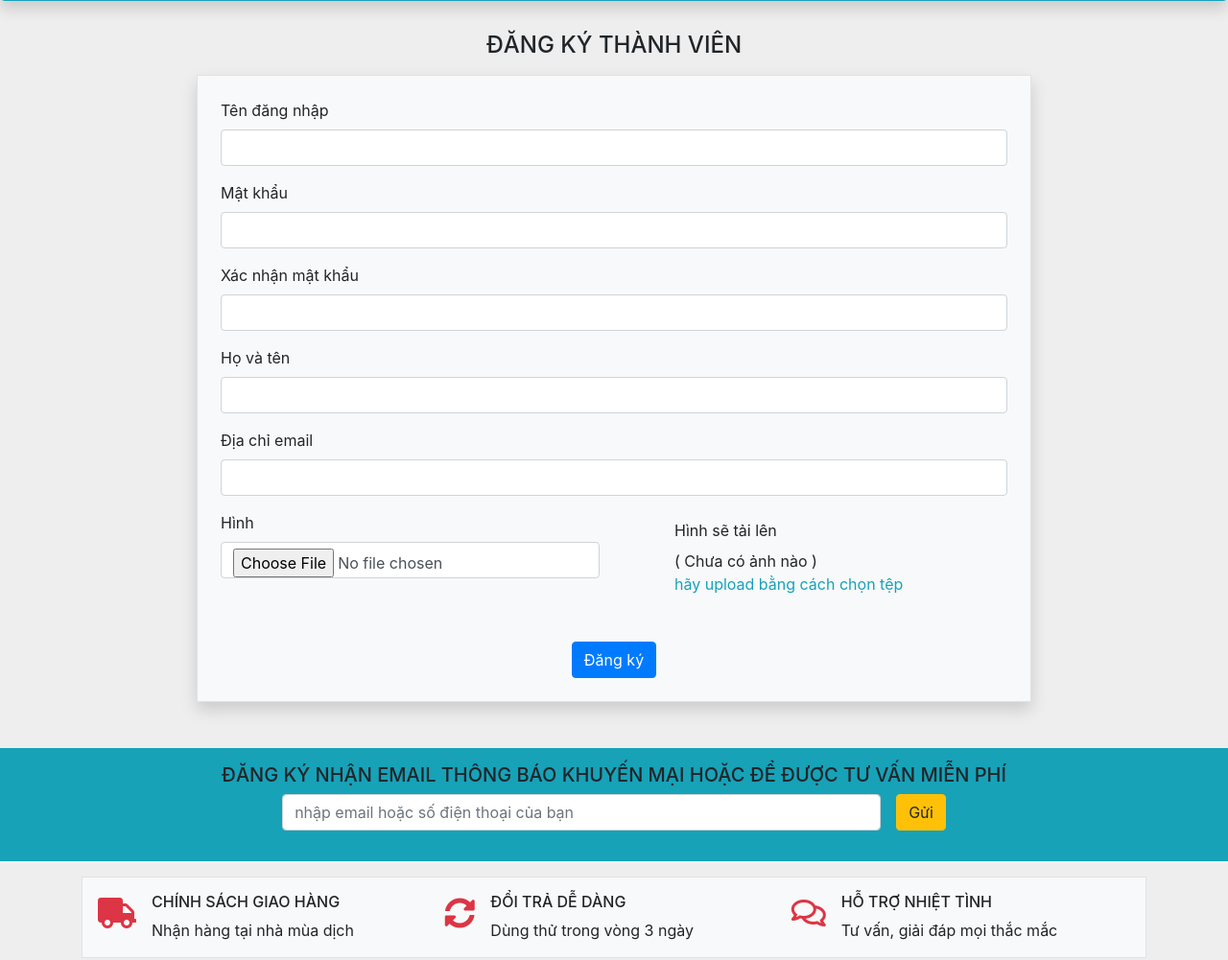
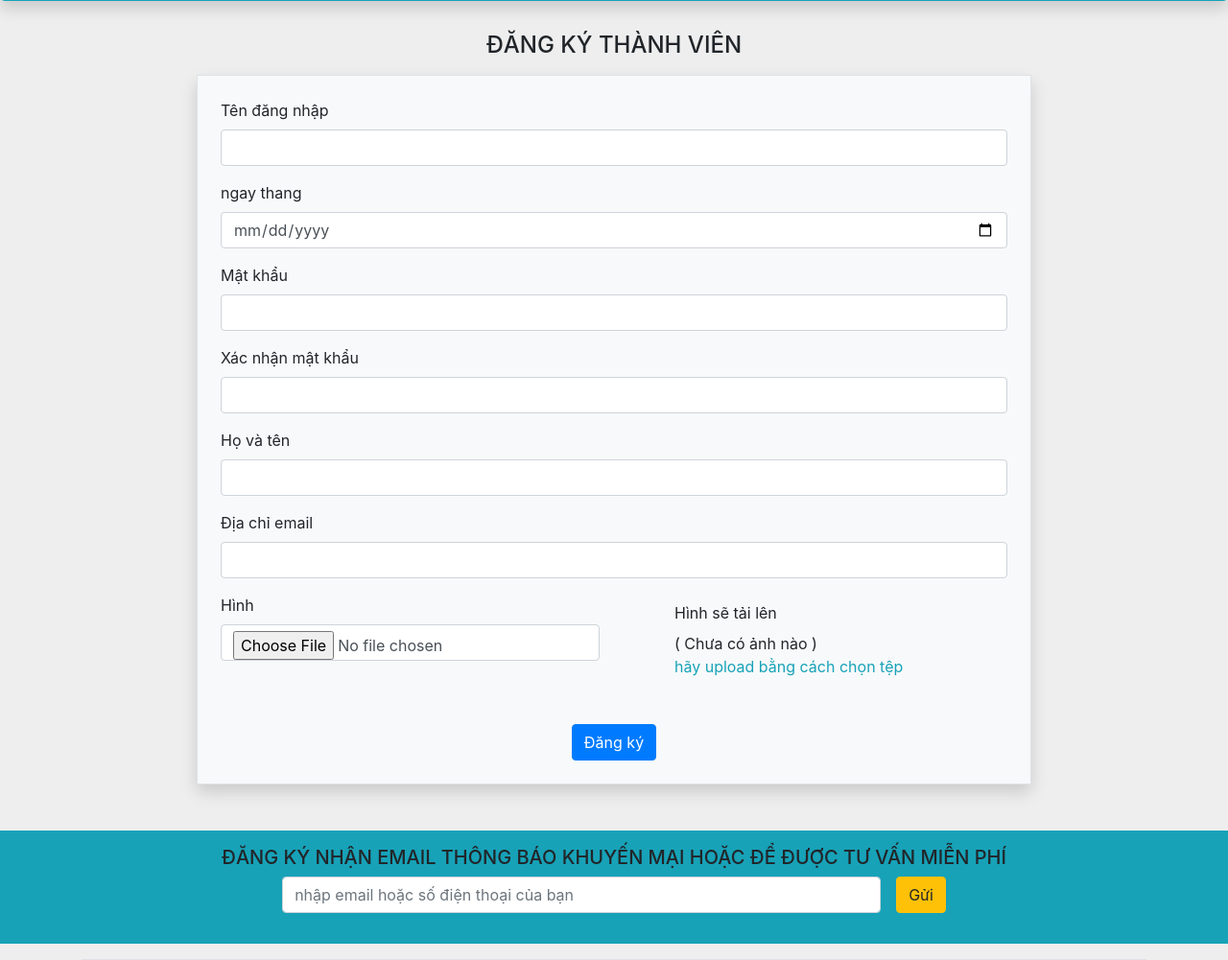
Before and after one commit to hungphung2811/du_an_mau_PT15314, a PHP site: page /xshop12/site/tai-khoan/dang-ky.php in a window 1280 px wide. Shown: the part 379-1380 px from the top of the page at 96% size. Run offline with PHP 8.4, Linux system fonts and the light colour scheme; data that the repository does not hold is empty; some libraries are stand-ins or nearby versions.

Commit message:
:+1: code thầy cho thêm

```diff
--- a/dao/khach-hang.php
+++ b/dao/khach-hang.php
@@ -1,9 +1,11 @@
 <?php
 require_once 'pdo.php';
-function khach_hang_insert($ma_kh, $mat_khau, $ho_ten, $email, $hinh, $kich_hoat, $vai_tro)
+function khach_hang_insert($ma_kh, $mat_khau, $ho_ten, $email, $hinh, $kich_hoat, $vai_tro, $ngay_sinh)
+
+// function khach_hang_insert($ma_kh,$ngay, $mat_khau, $ho_ten, $email, $hinh, $kich_hoat, $vai_tro)
 {
-    $sql = "INSERT INTO khach_hang(ma_kh, mat_khau, ho_ten, email, hinh, kich_hoat, vai_tro) VALUES (?, ?, ?, ?, ?, ?, ?)";
-    pdo_execute($sql, $ma_kh, $mat_khau, $ho_ten, $email, $hinh, $kich_hoat == 1, $vai_tro == 1);
+    $sql = "INSERT INTO khach_hang(ma_kh, mat_khau, ho_ten, email, hinh, kich_hoat, vai_tro,ngay_sinh) VALUES (?, ?, ?, ?, ?, ?, ?,?)";
+    pdo_execute($sql, $ma_kh, $mat_khau, $ho_ten, $email, $hinh, $kich_hoat == 1, $vai_tro ==1, $ngay_sinh);
 }
 function khach_hang_update($ma_kh, $mat_khau, $ho_ten, $email, $hinh, $kich_hoat, $vai_tro)
 {
--- a/site/tai-khoan/dang-ky-form.php
+++ b/site/tai-khoan/dang-ky-form.php
@@ -15,6 +15,10 @@
                     <div>
                         <label class="mt-3">Tên đăng nhập</label>
                         <input class="form-control" name="ma_kh" value="<?= $ma_kh ?>">
+                    </div>
+                    <div>
+                        <label class="mt-3">ngay thang</label>
+                        <input class="form-control" name="ngay_sinh" type="date" value="<?= $ngay ?>">
                     </div>
                     <div>
                         <label class="mt-3">Mật khẩu</label>
--- a/site/tai-khoan/dang-ky.php
+++ b/site/tai-khoan/dang-ky.php
@@ -54,10 +54,10 @@ if (exist_param("btn_register")) {
         $file_name = save_file("up_hinh", "$IMAGE_DIR/users/");
         $hinh = $file_name ? $file_name : "user.png";
         try {
-            khach_hang_insert($ma_kh, $mat_khau, $ho_ten, $email, $hinh, $kich_hoat, $vai_tro);
+            khach_hang_insert($ma_kh, $mat_khau, $ho_ten, $email, $hinh, $kich_hoat,$vai_tro, $ngay_sinh);
             $MESSAGE = "Đăng ký thành viên thành công!";
         } catch (Exception $exc) {
-            $MESSAGE = "Đăng ký thành viên thất bại!";
+            $MESSAGE = "Đăng ký thành viên thất bại!" . $exc->getMessage();
         }
     }
 } else {
```
